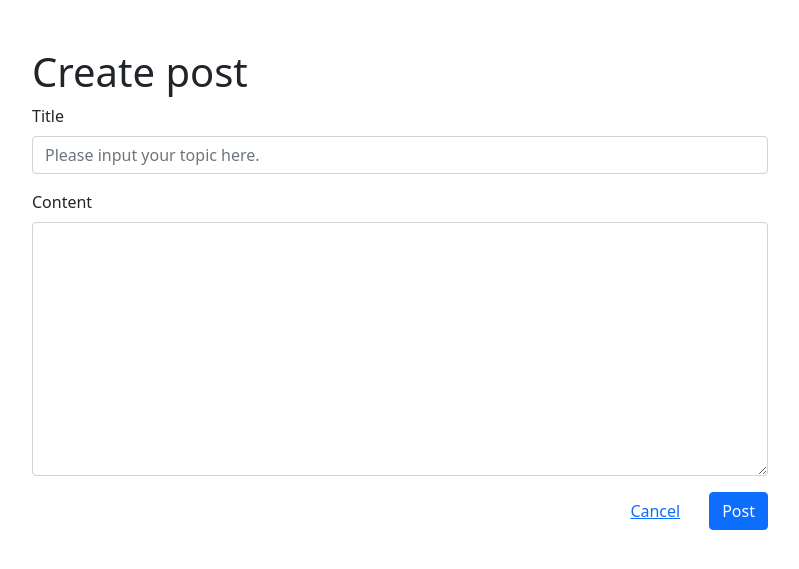
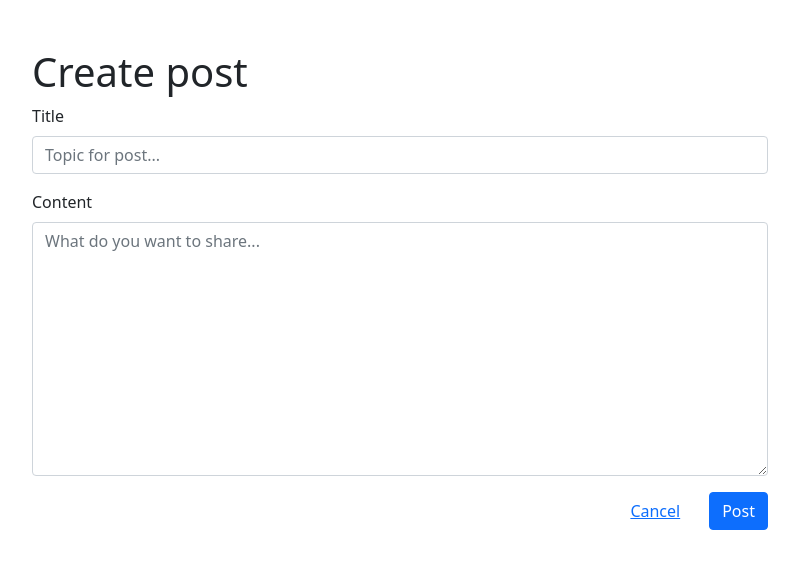
Before and after one commit to ShenXianXin/cloud-computing-assessment1, a Flask app: page /create_post in a window 1280 px wide. Shown: the top 569 px of the page, without its empty margins (240-1039 px from the left). Run offline with Flask 2, Linux system fonts and the light colour scheme; some libraries are stand-ins or nearby versions.

Commit message:
feat: enable post with limited input

```diff
--- a/application.py
+++ b/application.py
@@ -1,4 +1,4 @@
-from flask import Flask, render_template
+from flask import Flask, redirect, render_template, request, url_for
 import database
 
 application = Flask(__name__)
@@ -10,9 +10,17 @@ def home():
     return render_template("home.html", posts=posts)
 
 
-@application.route("/create_post")
+@application.route("/create_post", methods=["GET", "POST"])
 def create_post():
-    return render_template("create_post.html")
+
+    if request.method == "GET":
+        return render_template("create_post.html")
+
+    if request.method == "POST":
+        title = request.form.get("title")
+        text = request.form.get("text")
+        database.put_post(title, text)
+        return redirect(url_for("home"))
 
 
 # run the app
--- a/templates/create_post.html
+++ b/templates/create_post.html
@@ -17,14 +17,14 @@
     <div class="row">
         <div class="col"></div>
         <div class="col-8">
-            <form id="createPostForm" class="form" method="POST" action="" role="form">
+            <form class="form" method="POST" action="" role="form">
                 <div class="mb-3">
                     <label for="title" class="form-label">Title</label>
-                    <input class="form-control" id="title" placeholder="Please input your topic here.">
+                    <input class="form-control" name="title" placeholder="Topic for post..." required>
                 </div>
                 <div class="mb-3">
                     <label for="content" class="form-label">Content</label>
-                    <textarea class="form-control" id="content" rows="10"></textarea>
+                    <textarea class="form-control" name="text" rows="10" placeholder="What do you want to share..." required></textarea>
                 </div>
                 <div class="mb-3 d-flex flex-row-reverse">
                     <button type="submit" class="btn btn-primary ms-3">Post</button>
```
Also changed, not shown: database.py (+16 -3 lines), templates/home.html (+9 -2 lines).
